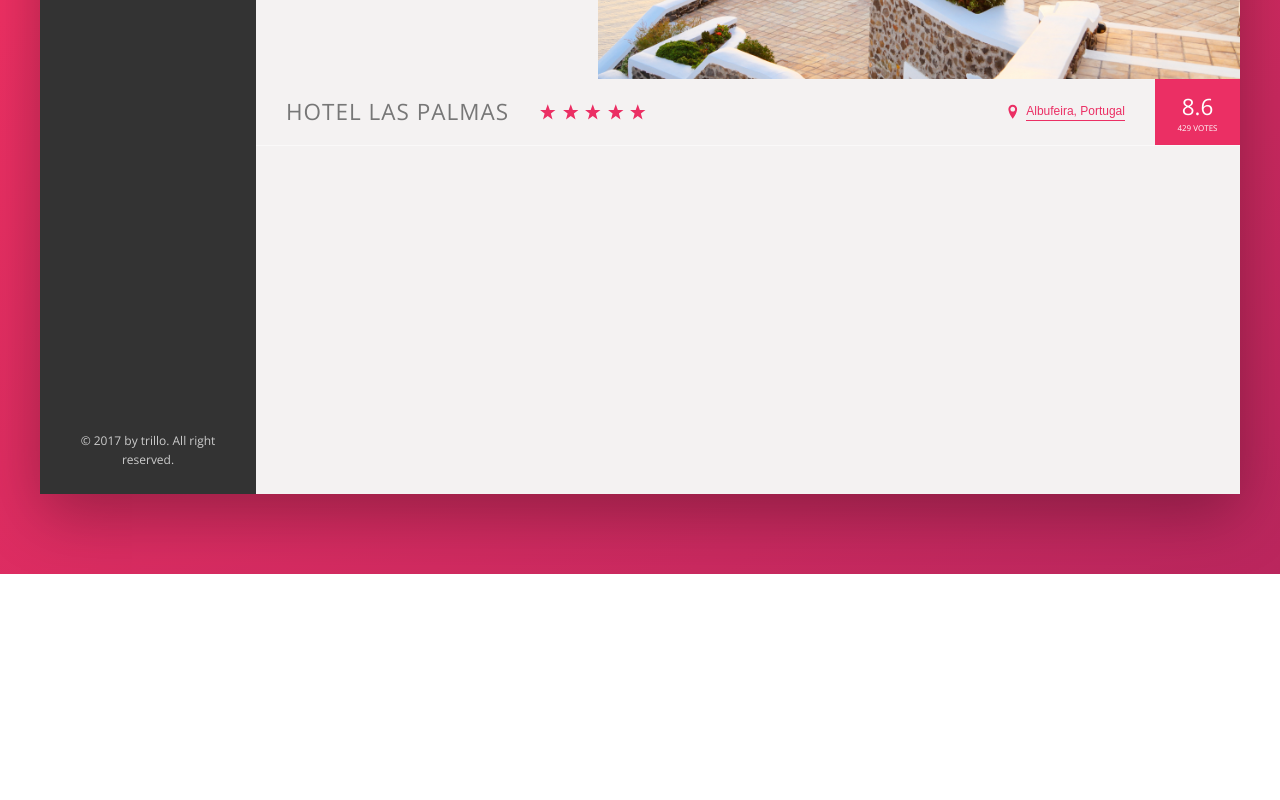
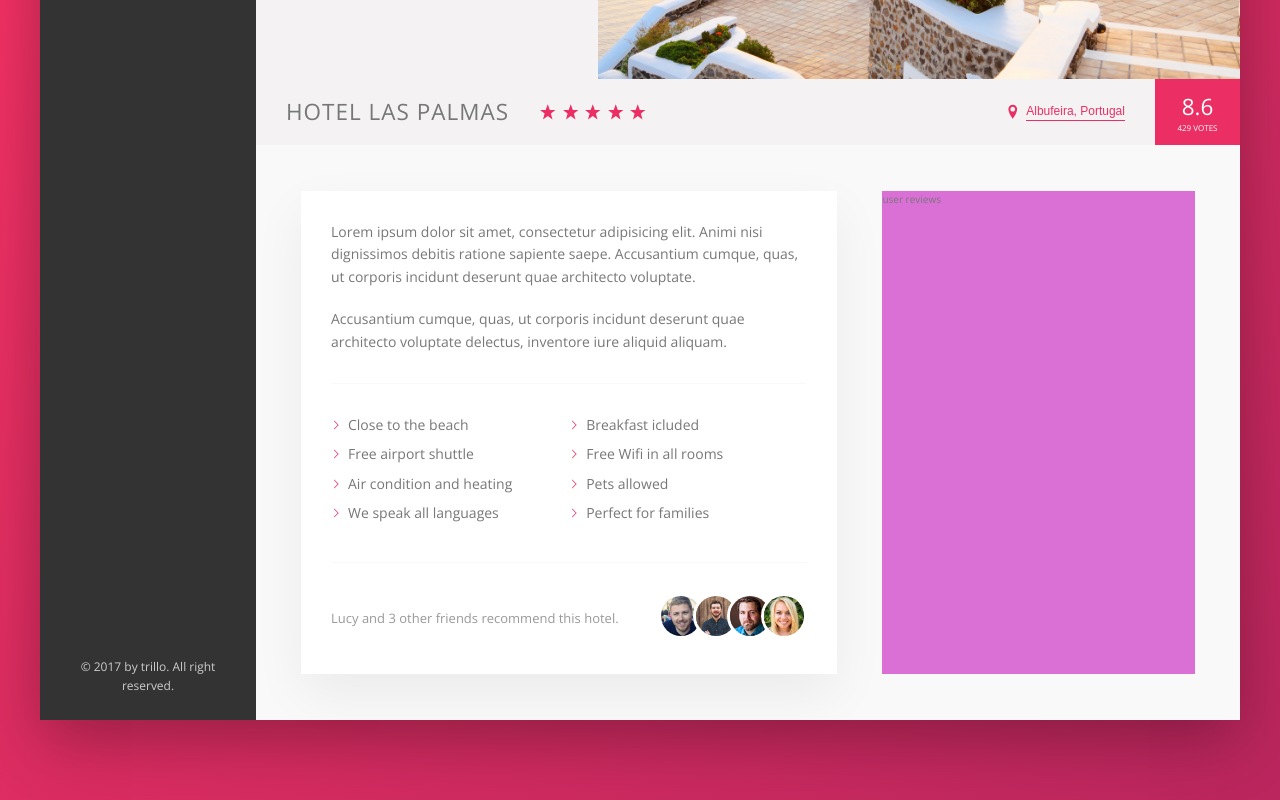
Before and after one commit to kostalexis89/Trillo-Prohect---Master-Flexbox---SASS, a website: page index.html in a window 1280 px wide. Shown: the part 456-1256 px from the top of the page. Before the commit the page ends 1030 px from the top, so only its background shows below. Drawn offline with nearby package versions, Linux system fonts and the light colour scheme.

Commit message:
description section implemented

```diff
--- a/index.html
+++ b/index.html
@@ -128,10 +128,41 @@
                             <div class="overview__rating-average">8.6</div>
                             <div class="overview__rating-count">429 votes</div>
                         </div>
+                    </div>
 
-
-
-
+                    <div class="detail">
+                        <div class="description">
+                           <p class="paragraph">
+                            Lorem ipsum dolor sit amet, consectetur adipisicing elit. Animi nisi dignissimos debitis ratione sapiente saepe. Accusantium cumque, quas, ut corporis incidunt deserunt quae architecto voluptate.
+                           </p>
+                           <p class="paragraph">
+                            Accusantium cumque, quas, ut corporis incidunt deserunt quae architecto voluptate delectus, inventore iure aliquid aliquam.
+                           </p>
+                           <ul class="list">
+                               <li class="list__item">Close to the beach</li>
+                               <li class="list__item">Breakfast icluded</li>
+                               <li class="list__item">Free airport shuttle</li>
+                               <li class="list__item">Free Wifi in all rooms</li>
+                               <li class="list__item">Air condition and heating</li>
+                               <li class="list__item">Pets allowed</li>
+                               <li class="list__item">We speak all languages</li>
+                               <li class="list__item">Perfect for families</li>
+                           </ul>
+                           <div class="recommend">
+                               <p class="recommend__count">
+                                   Lucy and 3 other friends recommend this hotel.
+                               </p>
+                               <div class="recommend__friends">
+                                   <img src="img/user-3.jpg" alt="friend 3" class="recommend__photo">
+                                   <img src="img/user-4.jpg" alt="friend 4" class="recommend__photo">
+                                   <img src="img/user-5.jpg" alt="friend 5" class="recommend__photo">
+                                   <img src="img/user-6.jpg" alt="friend 6" class="recommend__photo">
+                               </div>
+                           </div>
+                        </div>
+                        <div class="user-reviews">
+                                user reviews
+                        </div>
                     </div>
 
                 </main>
--- a/sass/_base.scss
+++ b/sass/_base.scss
@@ -12,6 +12,10 @@
   --color-grey-dark-2: #777;
   --color-grey-dark-3: #999;
   --shadow-dark: 0 2rem 6rem rgba(0, 0, 0, .3);
+
+  --line: 1px solid var(--color-grey-light-1);
+  --shadow-light: 0 2rem 5rem rgba(0,0,0,.06);
+
 }
 
 * {
--- a/sass/_components.scss
+++ b/sass/_components.scss
@@ -201,7 +201,7 @@
 .overview {
     display: flex;
     align-items: center;
-    border-bottom: 1px solid var(--color-grey-light-1);
+    border-bottom: var(--line);
 
     &__heading {
         font-size: 2.25rem;
@@ -288,3 +288,77 @@
         box-shadow: none;
     }
 }
+
+/////////////////////////////
+//Paragraph
+
+.paragraph:not(:last-of-type) {
+    margin-bottom: 2rem;
+}
+
+/////////////////////////////
+//List
+
+.list {
+    list-style: none;
+    margin: 3rem 0;
+    padding: 3rem 0;
+    border-top: var(--line);
+    border-bottom: var(--line);
+    display: flex;
+    flex-wrap: wrap;
+
+    &__item {
+        flex: 0 0 50%;
+        margin-bottom: .7rem;
+    }
+
+    &__item::before {
+        content: "";
+        display: inline-block;
+        height: 1rem;
+        width: 1rem;
+        margin-right: .7rem;
+        //older browsers
+        // background-image: url(../img/chevron-thin-right.svg);
+        // background-size: cover;
+
+        //newer browesers -- masks
+        background-color: var(--color-primary);
+        -webkit-mask-image:  url(../img/chevron-thin-right.svg);
+        -webkit-mask-size: cover;
+
+    }
+}
+
+/////////////////////////////
+//recommend
+
+.recommend {
+    font-size: 1.3rem;
+    color: var(--color-grey-dark-3);
+    align-items: center;
+    // justify-content: space-between;
+
+    display: flex;
+
+    &__count {
+        margin-right: auto;
+    }
+
+    &__friends {
+
+    }
+
+    &__photo {
+        box-sizing: content-box;
+        height: 4rem;
+        width: 4rem;
+        border-radius: 50%;
+        border: 3px solid #fff;
+
+        &:not(:last-child) {
+            margin-right: -1.5rem;
+        }
+    }
+}
--- a/sass/_layout.scss
+++ b/sass/_layout.scss
@@ -1,15 +1,16 @@
 .container {
     max-width: 120rem;
     margin: 8rem auto;
-    background-color: var(--color-grey-light-2);
+    background-color: var(--color-grey-light-1);
     box-shadow: var(--shadow-dark);
     min-height: 50rem;
 }
 
 .header {
     height: 7rem;
+    border-bottom: var(--line);
+
     background-color: #fff;
-    border-bottom: 1px solid var(--color-grey-light-2);
     display: flex;
     justify-content: space-between;
     align-items: center;
@@ -32,5 +33,25 @@
 .hotel-view {
     background-color: var(--color-grey-light-2);
     flex: 1;
-    height: 80rem;
 }
+
+.detail {
+    display: flex;
+    padding: 4.5rem;
+    background-color: var(--color-grey-light-1);
+    border-bottom: var(--line);
+}
+
+.description {
+    background-color: #fff;
+    box-shadow: var(--shadow-light);
+    padding: 3rem;
+    flex: 0 0 60%;
+    margin-right: 4.5rem;
+    font-size: 1.4rem;
+}
+
+.user-reviews {
+    background-color: orchid;
+    flex: 1;
+}
```
Also changed, not shown: css/style.css.
